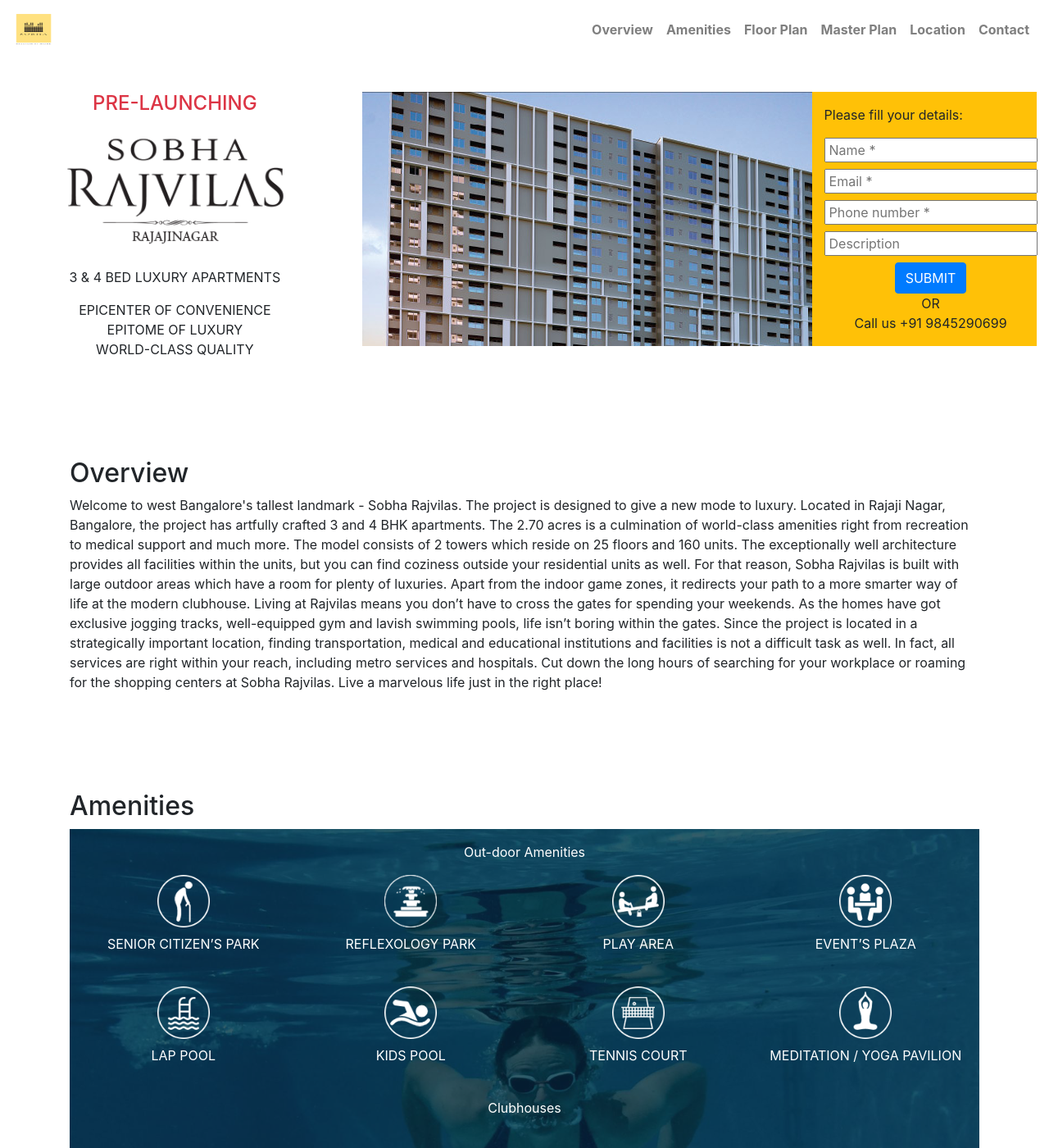
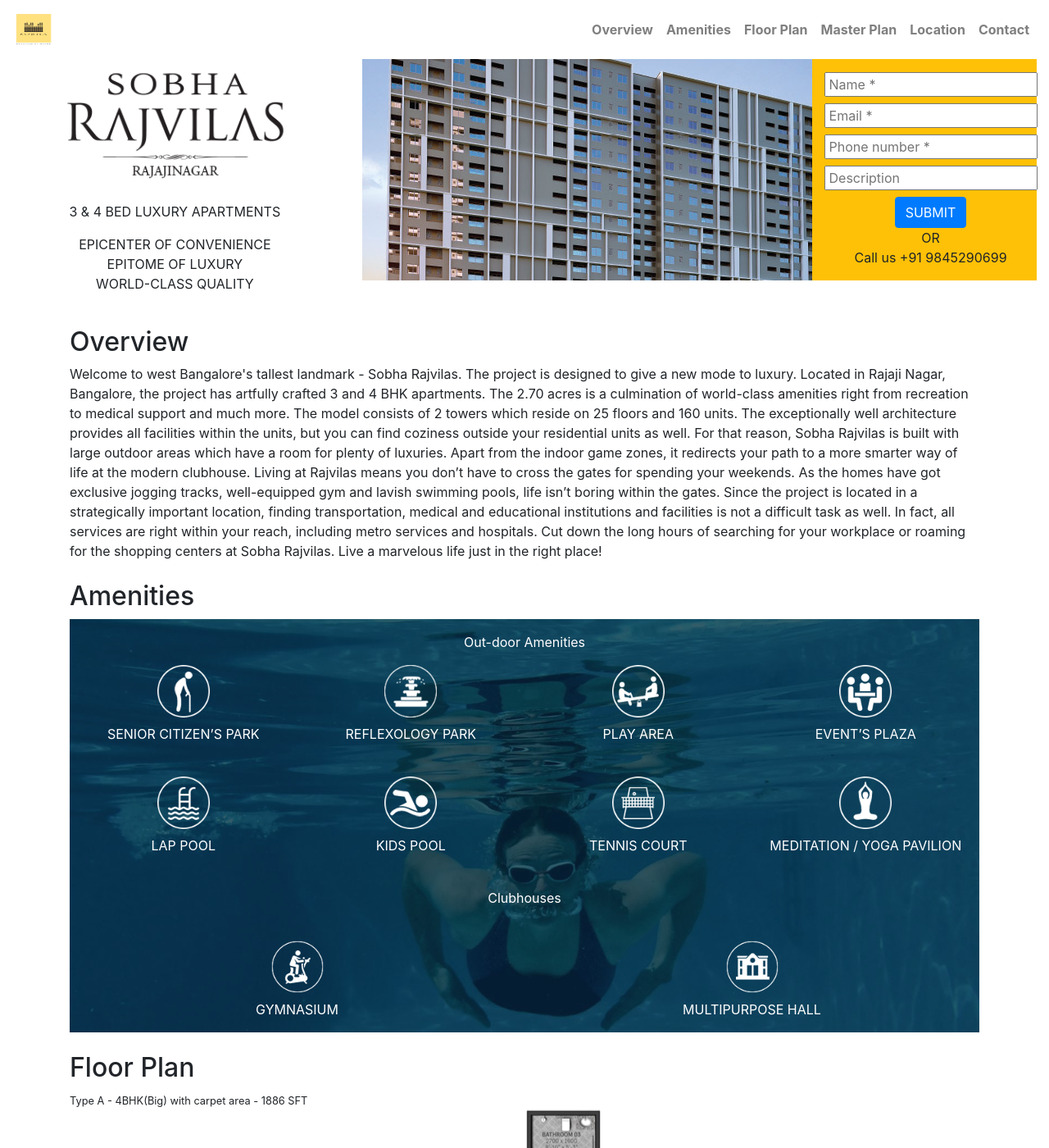
Before and after one commit to sinuprabhu/sobharajvilas, a Jekyll site: the page built from index.html, in a window 1280 px wide and 1400 px high. Shown: the whole window at 82% size. Built offline with Jekyll 4.4.1, drawn with Linux system fonts in a browser that asks for light colours; nearby versions of some CDN libraries.

Commit message:
fix the spacing issue

```diff
--- a/assets/css/custom/lead-webpage.scss
+++ b/assets/css/custom/lead-webpage.scss
@@ -17,13 +17,19 @@
   background-size: auto;
 }
 
-.container-fluid{
+:target {
+  display: block;
+  position: relative;
+  top: -80px;
+  visibility: hidden;
+}
+/*.container-fluid{
   section:before {
     height: 80px;
     content: "";
     display:block;
   }
- }
+ }*/
 
  .navbar-nav a{
 /*    color: white !important;
--- a/index.html
+++ b/index.html
@@ -75,9 +75,9 @@
       </div>
     </div>
   </section>
-
-      <section class="overview-section" id="overview">
-        <div class="container mt-4">
+      <a id='overview'></a>
+      <section class="overview-section mt-4">
+        <div class="container anchor">
           <div class="heading">
             <h2>Overview</h2>
           </div>
@@ -85,8 +85,10 @@
           </p>
         </div>
       </section>
-      <section class="ameneties-section" id="amenities">
-        <div class="container mt-4">
+
+      <a id='amenities'></a>
+      <section class="ameneties-section  mt-4">
+        <div class="container anchor">
           <div class="heading">
             <h2>Amenities</h2>
           </div>
@@ -149,8 +151,9 @@
           </div>
         </div>
       </section>
-      <section class="gallery-section d-none" id="gallery">
-        <div class="container mt-4">
+      <a id='gallery'></a>
+      <section class="gallery-section d-none  mt-4" >
+        <div class="container anchor">
           <div class="heading">
             <h2>Gallery</h2>
           </div>
@@ -182,8 +185,9 @@
           </div>
 
       </section>
-      <section class="floorplan-section" id="floorplan">
-        <div class="container mt-4">
+      <a id='floorplan'></a>
+      <section class="floorplan-section  mt-4">
+        <div class="container anchor">
           <div class="heading">
             <h2>Floor Plan</h2>
           </div>
@@ -243,8 +247,9 @@
 
 
       </section>
-      <section id="masterplan">
-        <div class="container mt-4">
+      <a id='masterplan'></a>
+      <section class=" mt-4">
+        <div class="container anchor">
           <div class="heading">
             <h2>Master Plan</h2>
           </div>
@@ -253,8 +258,8 @@
           </div>
 
       </section>
-
-      <section class="location-section" id="location">
+      <a id='location'></a>
+      <section class="location-section  mt-4">
         <div class="container mt-4">
           <div class="heading">
             <h2>Locate Sobha RAJVILAS</h2>
@@ -264,9 +269,9 @@
           </section>
         </div>
       </section>
-
-      <section class="contact-section" id="contact">
-        <div class="container mt-4">
+      <a id='contact'></a>
+      <section class="contact-section  mt-4">
+        <div class="container anchor">
           <div class="heading">
             <h2>Contact</h2>
           </div>
```
